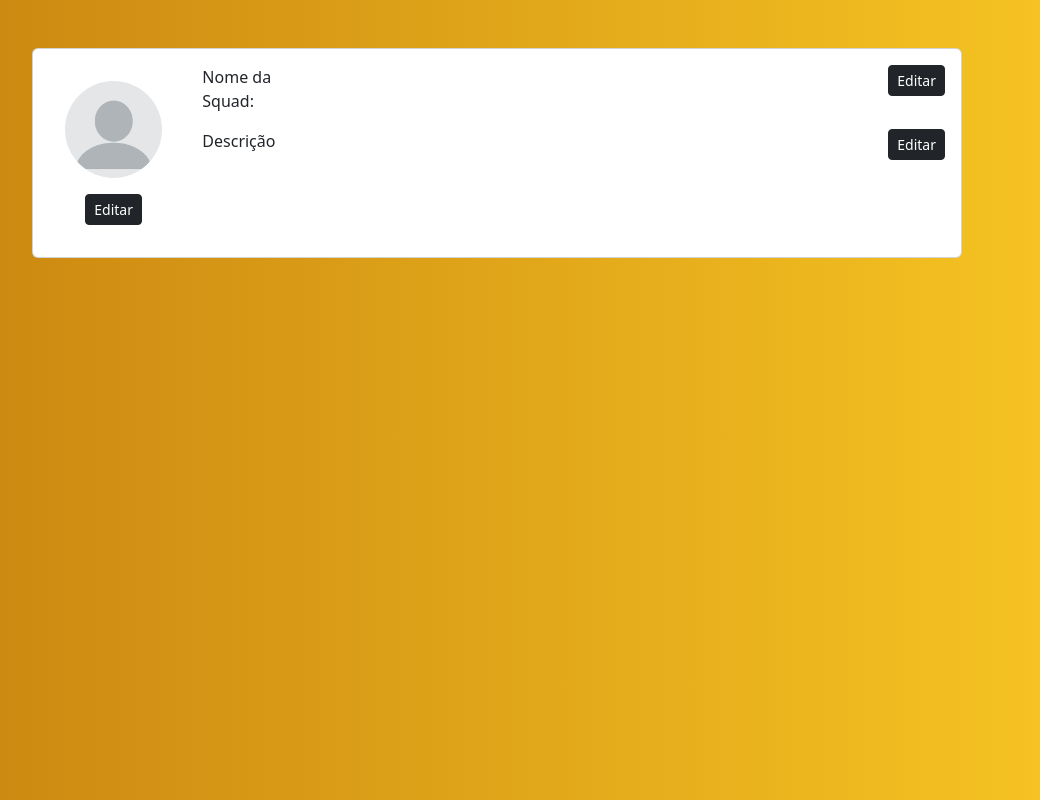
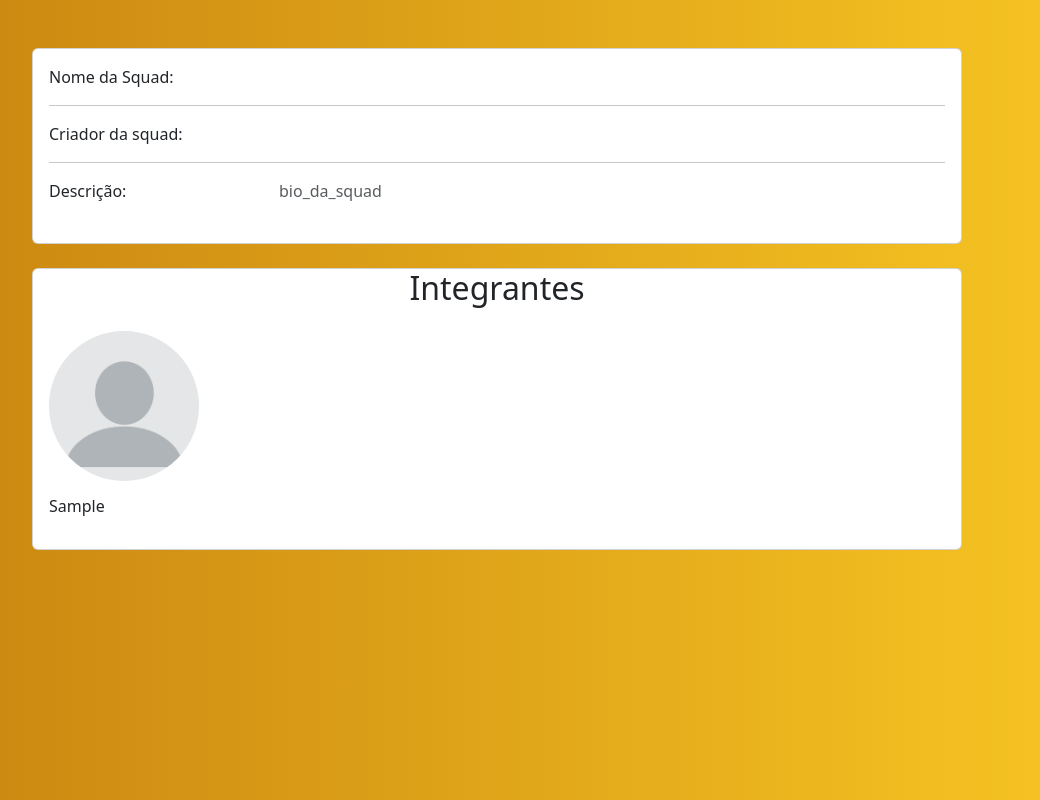
Before and after one commit to pedro-coelho-dr/cesarsquads, a Django app: page /tribe/1/squad/ in a window 1280 px wide. Shown: the part 76-876 px from the top of the page, without its empty margins (50-1090 px from the left). Run offline with Django 4.2, Linux system fonts and the light colour scheme; the visitor is signed in with stand-in values (Sample User, id 1).

Commit message:
html arrumado

```diff
--- a/src/templates/squad.html
+++ b/src/templates/squad.html
@@ -1,135 +1,11 @@
 {% extends "index.html" %}
 {% load static %}
-
 {% block content %}
   {% if user.is_authenticated %}
     <div class="container py-5">
       <div class="row">
-    <div class="col">
+        <div class="col"></div>
       </div>
-  </div>
-    <div class="col-lg-10">
-      <div class="card mb-4">
-        <div class="card-body">
-          <div class="row">
-            <div class="col-lg-2">
-              <div class="card-body text-center">
-                <img src="{{user.profile.avatar.url}}" alt="avatar" class="rounded-circle img-fluid" style="width: 150px;">
-                <button type="button" class="btn btn-sm btn-dark mt-3" data-bs-toggle="modal" data-bs-target="#uploadModal">
-                  Editar
-                </button>
-              </div>
-            </div>
-            <div class="col-lg-10">
-              <div class="row">
-                <div class="col-sm-6">
-                  <div class="row">
-                    <div class="col-sm-4">
-                      <p class="mb-0">Nome da Squad:</p>
-                    </div>
-                    <div class="col-sm-8">
-                      <p class="text-muted mb-0 text-light">{{squad.name}}</p>
-                    </div>
-                  </div>
-                </div>
-                <div class="col-sm-6 text-end">
-                  <!-- Button trigger modal -->
-                  <button type="button" class="btn btn-sm btn-dark" data-bs-toggle="modal" data-bs-target="#exampleModal">
-                    Editar
-                  </button>
-                </div>
-                <!-- Modal -->
-                <div class="modal fade" id="exampleModal" tabindex="-1" aria-labelledby="exampleModalLabel" aria-hidden="true">
-                  <div class="modal-dialog">
-                    <div class="modal-content">
-                      <div class="modal-header">
-                        <h1 class="modal-title fs-5" id="exampleModalLabel">Editar</h1>
-                        <button type="button" class="btn-close" data-bs-dismiss="modal" aria-label="Close"></button>
-                      </div>
-                      <div class="modal-body">
-                        <form>
-                          <div class="mb-3">
-                            <label for="message-text" class="col-form-label">Novo nome da squad:</label>
-                            <textarea class="form-control" id="message-text"></textarea>
-                          </div>
-                        </form>
-                      </div>
-                      <div class="modal-footer">
-                        <button type="button" class="btn btn-secondary" data-bs-dismiss="modal">Fechar</button>
-                        <button type="button" class="btn btn-primary">Salvar</button>
-                      </div>
-                    </div>
-                  </div>
-                </div>
-              </div>
-              <div class="row mt-3">
-                <div class="col-sm-6">
-                  <div class="row">
-                    <div class="col-sm-4">
-                      <p class="mb-0">Descrição</p>
-                    </div>
-                    <div class="col-sm-8">
-                      <p class="text-muted mb-0 text-light">{{squad.bio}}</p>
-                    </div>
-                  </div>
-                </div>
-                <div class="col-sm-6 text-end">
-                  <!-- Button trigger modal -->
-                  <button type="button" class="btn btn-sm btn-dark" data-bs-toggle="modal" data-bs-target="#exampleModal2">
-                    Editar
-                  </button>
-                </div>
-                <!-- Modal -->
-                <div class="modal fade" id="exampleModal2" tabindex="-1" aria-labelledby="exampleModalLabel" aria-hidden="true">
-                  <div class="modal-dialog">
-                    <div class="modal-content">
-                      <div class="modal-header">
-                        <h1 class="modal-title fs-5" id="exampleModalLabel">Editar</h1>
-                        <button type="button" class="btn-close" data-bs-dismiss="modal" aria-label="Close"></button>
-                      </div>
-                      <div class="modal-body">
-                        <form>
-                          <div class="mb-3">
-                            <label for="message-text" class="col-form-label">Nova descrição da squad:</label>
-                            <textarea class="form-control" id="message-text"></textarea>
-                          </div>
-                        </form>
-                      </div>
-                      <div class="modal-footer">
-                        <button type="button" class="btn btn-secondary" data-bs-dismiss="modal">Fechar</button>
-                        <button type="button" class="btn btn-primary">Salvar</button>
-                      </div>
-                    </div>
-                  </div>
-                </div>
-              </div>
-            </div>
-          </div>
-        </div>
-      </div>
-
-      <!-- Upload Modal -->
-      <div class="modal fade" id="uploadModal" tabindex="-1" aria-labelledby="exampleModalLabel" aria-hidden="true">
-        <div class="modal-dialog">
-          <div class="modal-content">
-            <div class="modal-header">
-              <h1 class="modal-title fs-5" id="exampleModalLabel">Upload Photo</h1>
-              <button type="button" class="btn-close" data-bs-dismiss="modal" aria-label="Close"></button>
-            </div>
-            <div class="modal-body">
-              <form>
-                <div class="mb-3">
-                  <label for="upload-photo" class="col-form-label">Selecione uma nova foto:</label>
-                  <input type="file" class="form-control" id="upload-photo">
-                </div>
-              </form>
-            </div>
-            <div class="modal-footer">
-              <button type="button" class="btn btn-secondary" data-bs-dismiss="modal">Fechar</button>
-              <button type="button" class="btn btn-primary">Upload</button>
-            </div>
-  </div>
-
       <div class="col-lg-10">
         <div class="card mb-4">
           <div class="card-body">
@@ -138,7 +14,7 @@
                 <p class="mb-0">Nome da Squad:</p>
               </div>
               <div class="col-sm-9">
-            <p class="text-muted mb-0 text-light">{{squad.name}}</p>
+                <p class="text-muted mb-0 text-light">{{ squad.name }}</p>
               </div>
             </div>
             <hr>
@@ -147,7 +23,7 @@
                 <p class="mb-0">Criador da squad:</p>
               </div>
               <div class="col-sm-9">
-            <p class="text-muted mb-0 text-light">{{user.name}}</p>
+                <p class="text-muted mb-0 text-light">{{ user.name }}</p>
               </div>
             </div>
             <hr>
@@ -162,7 +38,6 @@
             <br>
           </div>
         </div>
-
         <div class="row">
           <div class="col-md-5-lg-5">
             <div class="card-body">
@@ -171,8 +46,11 @@
                 <div class="card-body">
                   <div class="row">
                     <div class="col-md-4">
-                  <img src="{{user.profile.avatar.url}}" alt="avatar" class="rounded-circle img-fluid" style="width: 150px;">
-                  <h6 class="my-3">{{user.first_name}}</h6>
+                      <img src="{{ user.profile.avatar.url }}"
+                           alt="avatar"
+                           class="rounded-circle img-fluid"
+                           style="width: 150px">
+                      <h6 class="my-3">{{ user.first_name }}</h6>
                     </div>
                   </div>
                 </div>
```
Lines whose indentation alone changed are shown as unchanged.
